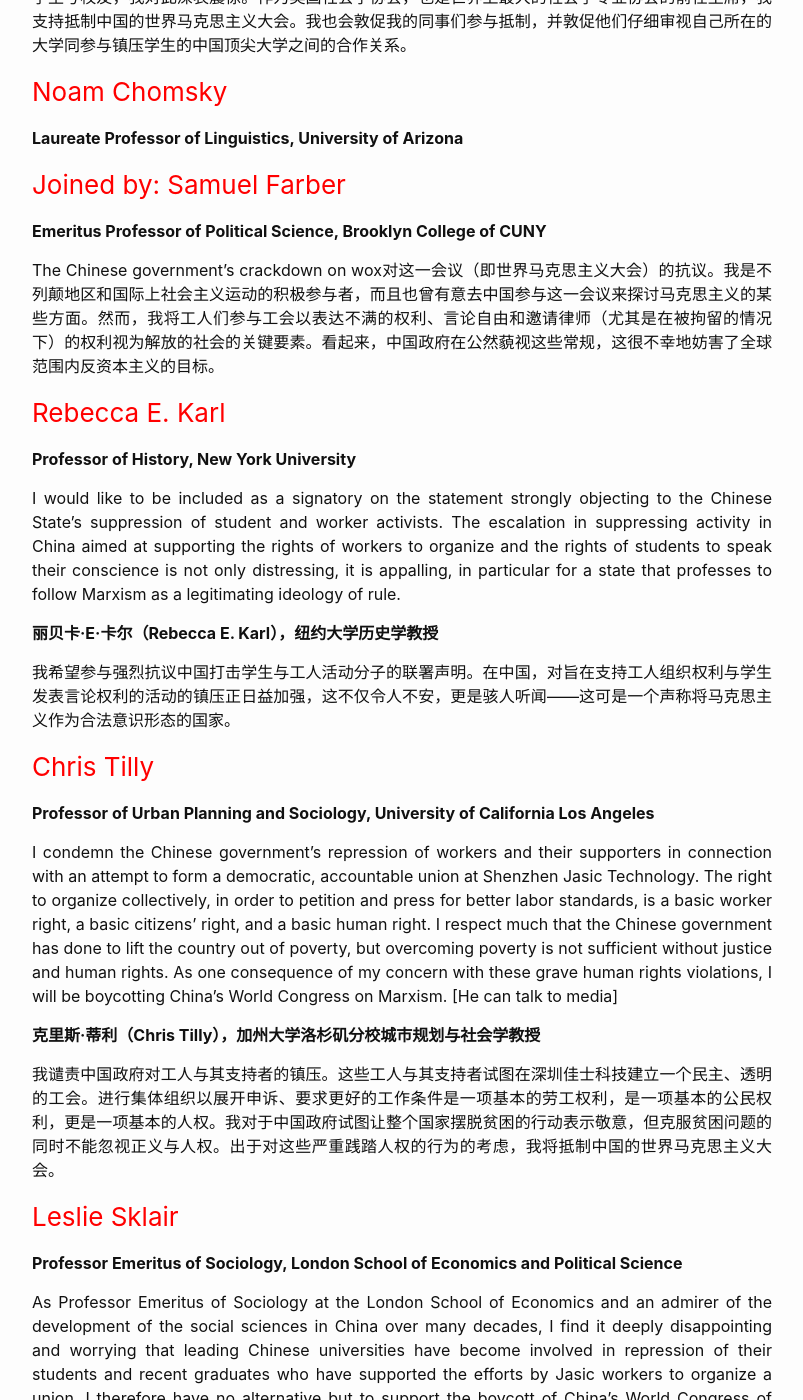
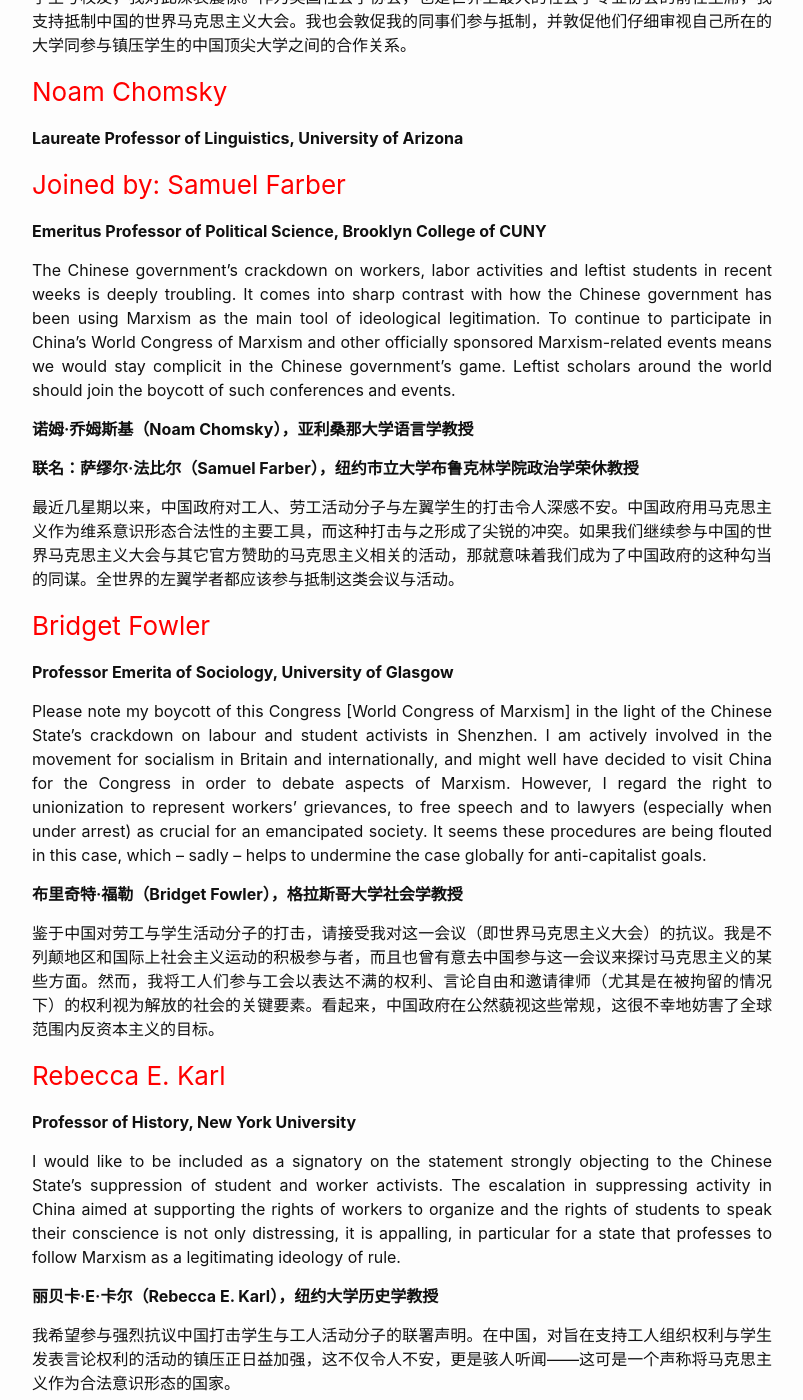
Before and after one commit to Spectre-RPEMC/Spectre-RPEMC.github.io, a Jekyll site: the page built from _posts/2018-11-29-statements.MD, in a window 1280 px wide and 1400 px high, scrolled down 1787 px. Shown: the whole window, without its empty margins (238-1041 px from the left). Built offline with Jekyll 4.4.1, drawn with Linux system fonts in a browser that asks for light colours.

Commit message:
Update 2018-11-29-statements.MD

```diff
--- a/_posts/2018-11-29-statements.MD
+++ b/_posts/2018-11-29-statements.MD
@@ -52,7 +52,23 @@
 
 **Emeritus Professor of Political Science, Brooklyn College of CUNY**
 
-The Chinese government's crackdown on wox对这一会议（即世界马克思主义大会）的抗议。我是不列颠地区和国际上社会主义运动的积极参与者，而且也曾有意去中国参与这一会议来探讨马克思主义的某些方面。然而，我将工人们参与工会以表达不满的权利、言论自由和邀请律师（尤其是在被拘留的情况下）的权利视为解放的社会的关键要素。看起来，中国政府在公然藐视这些常规，这很不幸地妨害了全球范围内反资本主义的目标。
+The Chinese government’s crackdown on workers, labor activities and leftist students in recent weeks is deeply troubling. It comes into sharp contrast with how the Chinese government has been using Marxism as the main tool of ideological legitimation. To continue to participate in China’s World Congress of Marxism and other officially sponsored Marxism-related events means we would stay complicit in the Chinese government’s game. Leftist scholars around the world should join the boycott of such conferences and events.
+
+**诺姆·乔姆斯基（Noam Chomsky），亚利桑那大学语言学教授**
+
+**联名：萨缪尔·法比尔（Samuel Farber），纽约市立大学布鲁克林学院政治学荣休教授**
+
+最近几星期以来，中国政府对工人、劳工活动分子与左翼学生的打击令人深感不安。中国政府用马克思主义作为维系意识形态合法性的主要工具，而这种打击与之形成了尖锐的冲突。如果我们继续参与中国的世界马克思主义大会与其它官方赞助的马克思主义相关的活动，那就意味着我们成为了中国政府的这种勾当的同谋。全世界的左翼学者都应该参与抵制这类会议与活动。
+
+### Bridget Fowler
+
+**Professor Emerita of Sociology, University of Glasgow**
+
+Please note my boycott of this Congress [World Congress of Marxism] in the light of the Chinese State’s crackdown on labour and student activists in Shenzhen. I am actively involved in the movement for socialism in Britain and internationally, and might well have decided to visit China for the Congress in order to debate aspects of Marxism. However, I regard the right to unionization to represent workers’ grievances, to free speech and to lawyers (especially when under arrest) as crucial for an emancipated society. It seems these procedures are being flouted in this case, which – sadly – helps to undermine the case globally for anti-capitalist goals.
+
+**布里奇特·福勒（Bridget Fowler），格拉斯哥大学社会学教授**
+
+鉴于中国对劳工与学生活动分子的打击，请接受我对这一会议（即世界马克思主义大会）的抗议。我是不列颠地区和国际上社会主义运动的积极参与者，而且也曾有意去中国参与这一会议来探讨马克思主义的某些方面。然而，我将工人们参与工会以表达不满的权利、言论自由和邀请律师（尤其是在被拘留的情况下）的权利视为解放的社会的关键要素。看起来，中国政府在公然藐视这些常规，这很不幸地妨害了全球范围内反资本主义的目标。
 
 ### Rebecca E. Karl
 
```
